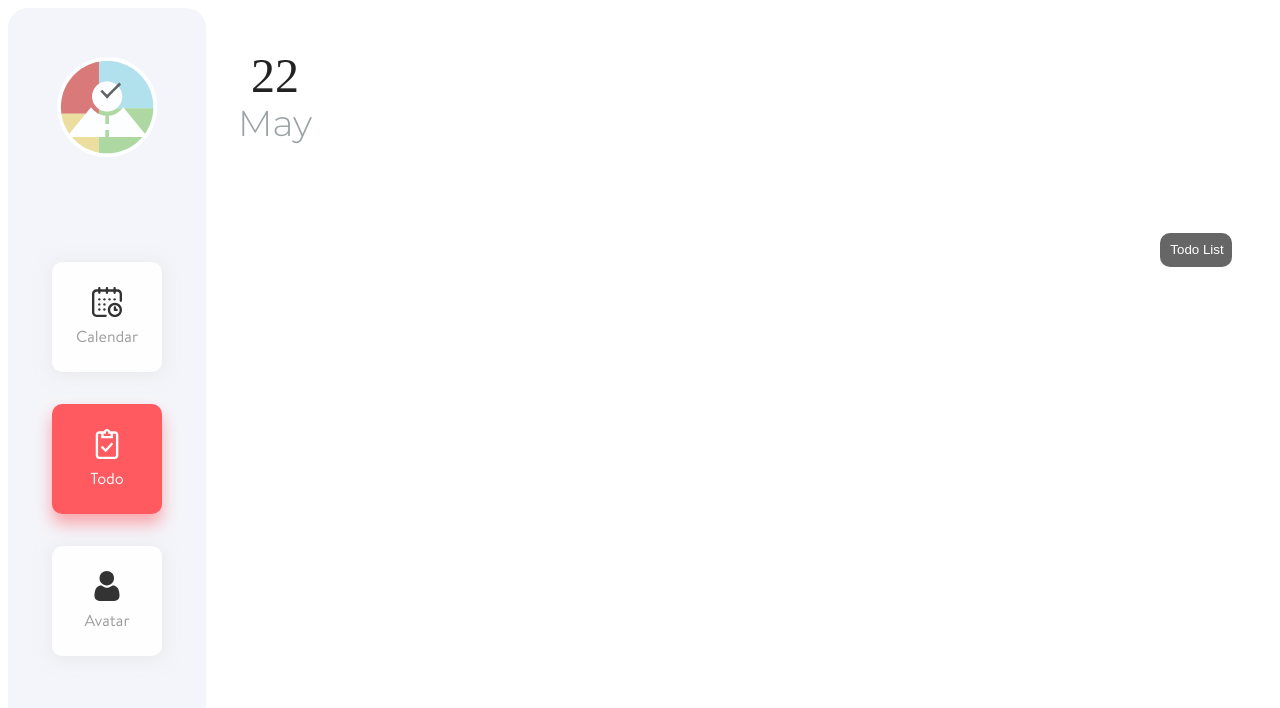
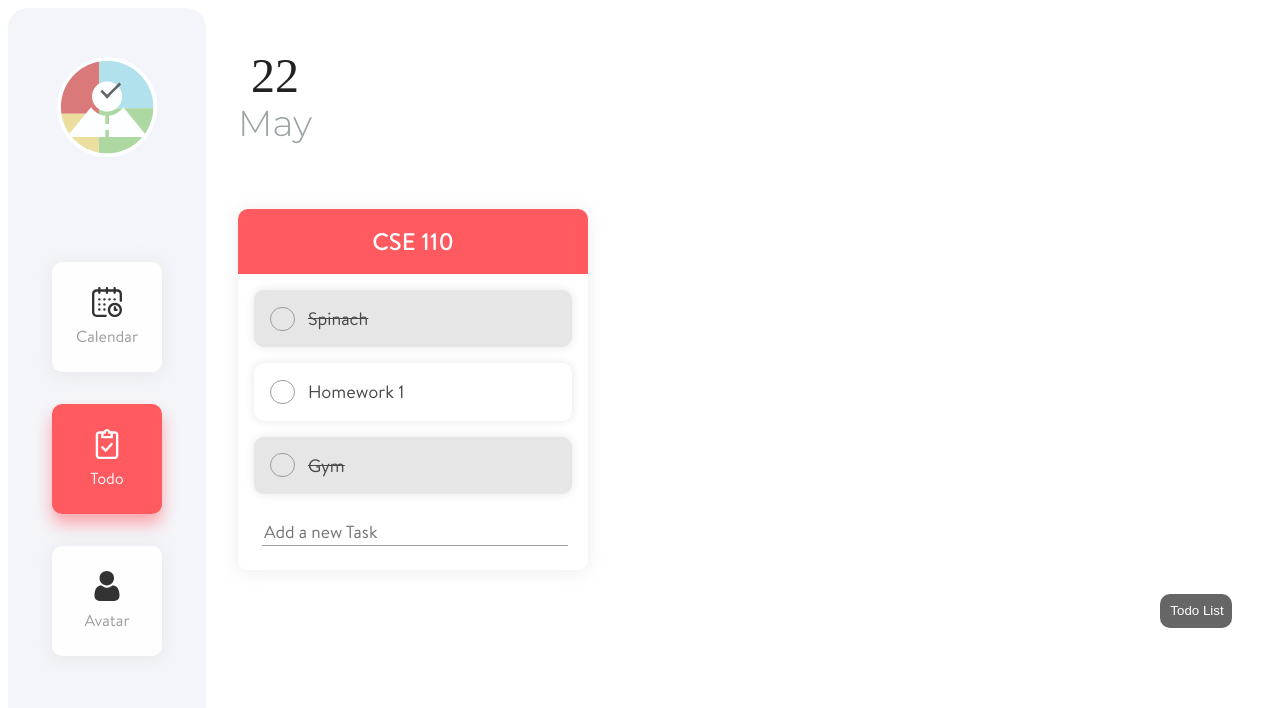
Before and after one commit to msamadpo/Horae, a React (Create React App) app in the folder client/: page /todo in a window 1280 px wide. Shown: the top 708 px of the page. Built offline with nearby package versions, Linux system fonts and the light colour scheme; a web font is replaced by a local one.

Commit message:
minor fixes for rendering todolists

```diff
--- a/client/src/components/HoraeApp/TodoPage/TodoPage.tsx
+++ b/client/src/components/HoraeApp/TodoPage/TodoPage.tsx
@@ -3,7 +3,6 @@ import GlobalContext from 'context/GlobalContext';
 import TodoList from 'components/HoraeApp/TodoPage/TodoList/TodoList';
 import TodoLists from 'components/HoraeApp/TodoPage/TodoLists/TodoLists';
 import styled from 'styled-components';
-
 
 const StyledButtonBox = styled.div`
   display: flex;
@@ -42,10 +41,9 @@ const StyledTodoListsButton = styled.button`
 
 function TodoPage() {
   const { data, dispatch } = useContext(GlobalContext);
-  const tasks = data.todo_lists[0].tasks;
-  const taskList = data.todo_lists[0];
+  const lists = data.todo_lists;
+
   const [isOpen, setIsOpen] = useState<boolean>(false);
-
 
   const addTask = () => {
     dispatch({
@@ -88,30 +86,19 @@ function TodoPage() {
   };
 
   return (
-    // <div>
-    //   Todo Page
-    //   {/* <div>
-    //     {tasks.map((task) => (
-    //       <div>{task.name}</div>
-    //     ))}
-    //   </div> */}
-    //   <TodoList {...taskList} />
-    //   <div>
-    //     <button onClick={addTask}>Add task</button>
-    //     <button onClick={removeTask}>Remove task</button>
-    //     <button onClick={editTask}>Edit task</button>
-    //   </div>
-    // </div>
-    <div>
-      {/* <TodoList {...taskList} /> */}
+    <div
+      style={{ display: 'grid', gridTemplateColumns: 'repeat(auto-fit, 1fr)' }}
+    >
+      {lists.map((list) => (
+        <TodoList {...list} />
+      ))}
       <StyledButtonBox>
-        <StyledTodoListsButton onClick={toggleOpenMode} > Todo List </StyledTodoListsButton>
-          <StyledPopupBox>
-            { isOpen && (<TodoLists {...taskList}/> )}
-          </StyledPopupBox>
-        </StyledButtonBox>
+        <StyledTodoListsButton onClick={toggleOpenMode}>
+          Todo List
+        </StyledTodoListsButton>
+        <StyledPopupBox>{isOpen && <TodoLists {...lists[0]} />}</StyledPopupBox>
+      </StyledButtonBox>
     </div>
-
   );
 }
 
--- a/client/src/context/reducers/taskListReducer.ts
+++ b/client/src/context/reducers/taskListReducer.ts
@@ -28,6 +28,7 @@ export const addTaskList = (state: GlobalState, action: Action) => {
   };
   const newTaskLists = [...state.todo_lists, newTaskList];
   console.log('Dispatch ADD_TASK_LIST');
+  console.log({ ...state, todo_lists: newTaskLists });
   return { ...state, todo_lists: newTaskLists };
 };
 
```
